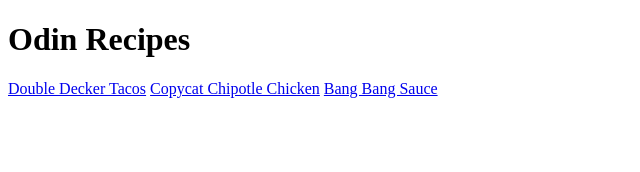
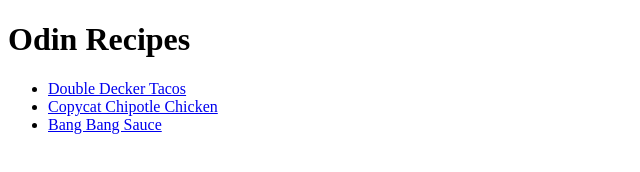
Before and after one commit to gzorzenone/odin-recipes, a plain HTML site: page index.html in a window 1280 px wide. Shown: the whole page, without its empty margins (0-640 px from the left). Drawn offline with Linux system fonts and the light colour scheme.

Commit message:
Put the recipe links in an unordered list
Make it so each link appears in a new line

```diff
--- a/index.html
+++ b/index.html
@@ -7,8 +7,10 @@
 </head>
 <body>
     <h1>Odin Recipes</h1>
-    <a href="recipes/double-decker-tacos.html">Double Decker Tacos</a>
-    <a href="recipes/copycat-chipotle-chicken.html">Copycat Chipotle Chicken</a>
-    <a href="recipes/bang-bang-sauce.html">Bang Bang Sauce</a>
+    <ul>
+        <li><a href="recipes/double-decker-tacos.html">Double Decker Tacos</a></li>
+        <li><a href="recipes/copycat-chipotle-chicken.html">Copycat Chipotle Chicken</a></li>
+        <li><a href="recipes/bang-bang-sauce.html">Bang Bang Sauce</a></li>
+    </ul>
 </body>
 </html>
```
